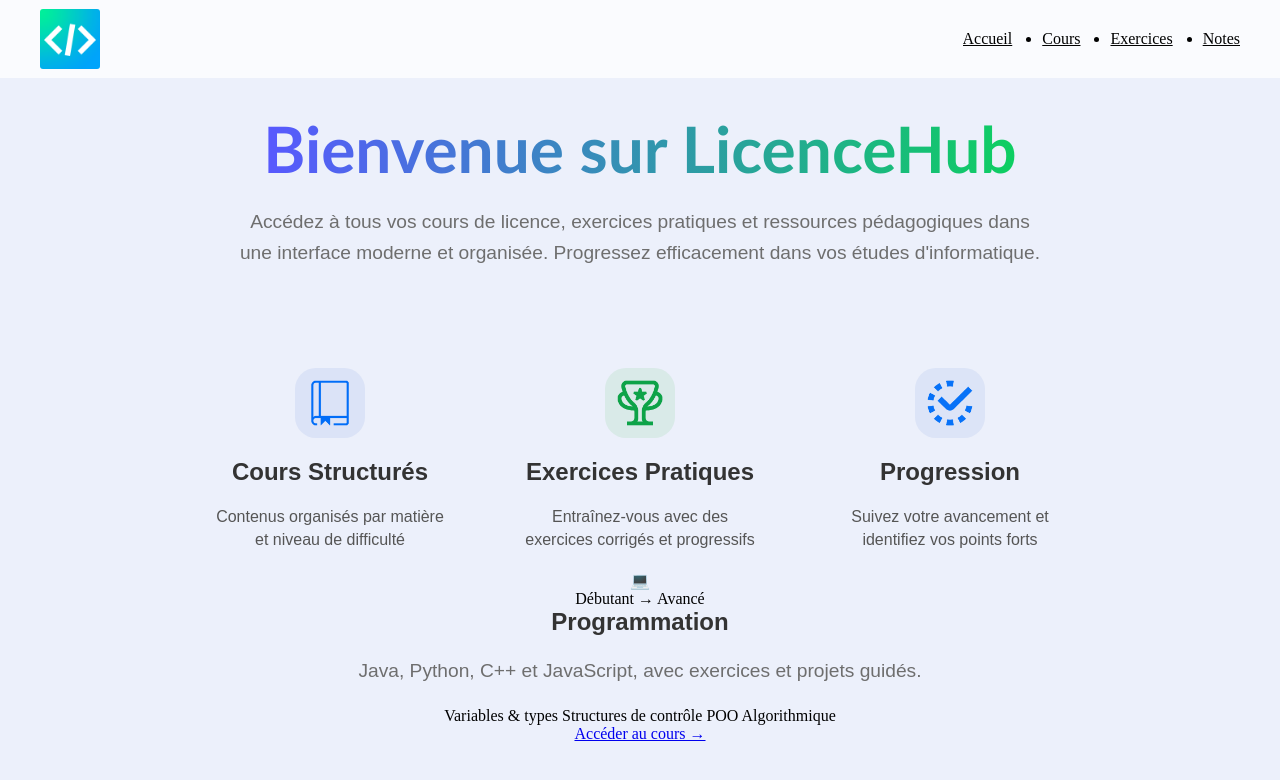
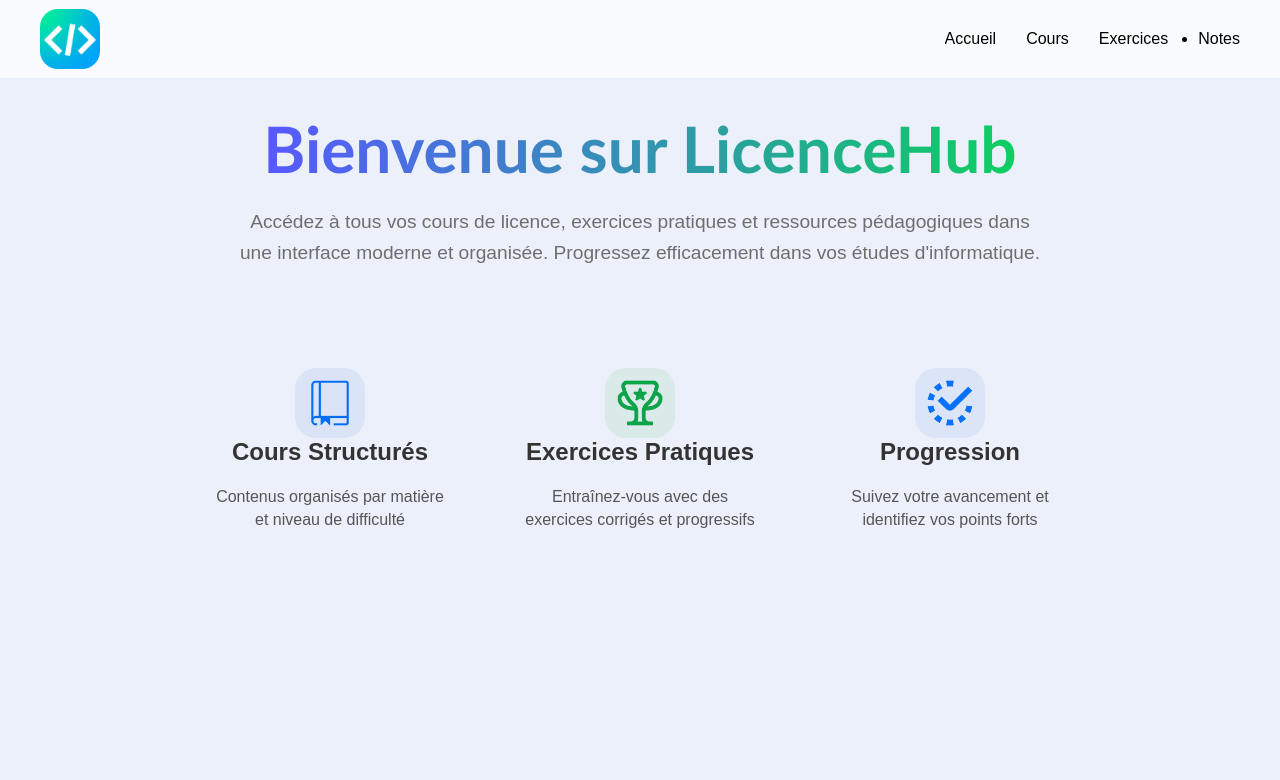
Before and after one commit to 1MarONE/LicenceHub, a plain HTML site: page index.html in a window 1280 px wide. Drawn offline with Linux system fonts and the light colour scheme.

Commit message:
css en vif

```diff
--- a/css/styles.css
+++ b/css/styles.css
@@ -1,43 +1,15 @@
-.degrade {
-    display: inline-block;
-    background: linear-gradient(to left, rgb(13, 207, 97), rgb(88, 88, 255));
-    background-clip: text;
-    -webkit-text-fill-color: transparent;
-    font-size: 4em;
-    font-family: 'calibri', sans-serif;
+body {
+    background-color: #ECF0FB;
+    text-align: center;
+    font-family: 'Arial', sans-serif;
 }
 
 h1 {
     margin-top: 0.5em;
 }
 
-body {
-    background-color: #ECF0FB;
-    text-align: center;
-}
-
-/* Styles pour la barre de navigation */
-
-nav {
-    background-color: #ffffffb9;
-    top: 0;
-    left: auto;
-    position: sticky;
-    display: flex;
-    align-items: center; /* centre verticalement */
-    justify-content: space-between; /* espace entre logo et liens */
-    padding: 0 40px; /* espace horizontal */
-}
-
-nav ul {
-    padding: 30px 0;
-    overflow: hidden;
-    display: flex;
-    gap: 30px;
-}
-
-nav ul li a {
-    color: black
+h2 {
+    color: #333;
 }
 
 p {
@@ -45,19 +17,65 @@ p {
     font-size: 1.2em;
     color: #6e6e6e;
     line-height: 1.6;
-    font-family: 'Arial', sans-serif;
     padding: 0 20px;
 }
 
-h2 {
-    color: #333;
-    font-family: 'Arial', sans-serif;
+/* ----------- Effet Dégradé sur le titre ----------- */
+.degrade {
+    display: inline-block;
+    background: linear-gradient(to left, rgb(13, 207, 97), rgb(88, 88, 255));
+    background-clip: text;
+    -webkit-text-fill-color: transparent;
+    font-size: 4em;
+    font-family: 'Calibri', sans-serif;
 }
 
+/* ----------- Barre de Navigation ----------- */
+nav {
+    background-color: #ffffffb9;
+    position: sticky;
+    top: 0;
+    left: auto;
+    display: flex;
+    align-items: center;
+    justify-content: space-between;
+    padding: 0 40px;
+}
+
+nav ul {
+    display: flex;
+    gap: 30px;
+    padding: 30px 0;
+    overflow: hidden;
+}
+
+nav ul li a {
+    color: black;
+    text-decoration: none;
+}
+
+/* Centrage des éléments du menu */
+.Menu-centre {
+    display: flex;
+    align-items: center;
+    justify-content: center;
+    text-align: center;
+}
+
+/* ----------- Logo ----------- */
+.logo img {
+    border-radius: 30%;
+    height: 60px;
+    width: 60px;
+    object-fit: cover;
+    display: block;
+}
+
+/* ----------- Sommaire ----------- */
 .sommaire {
     display: flex;
-    justify-content: center; /* centre les blocs */
-    gap: 60px;               /* espace fixe entre chaque bloc */
+    justify-content: center;
+    gap: 60px;
     margin-top: 100px;
 }
 
@@ -66,7 +84,7 @@ h2 {
     text-align: center;
     display: flex;
     flex-direction: column;
-    align-items: center; /* centre horizontalement le contenu */
+    align-items: center;
 }
 
 .bloc p {
@@ -76,15 +94,11 @@ h2 {
     padding: 0 10px;
 }
 
-.logo {
-    height: 60px;
-    display: flex;
-    align-items: center;
-    border-radius: 5%;
-}
-
+/* ----------- Icônes ----------- */
 .icone {
     height: 70px;
     margin-bottom: 20px;
     border-radius: 30%;
+    margin: 0 auto;
+    display: block;
 }
--- a/index.html
+++ b/index.html
@@ -7,21 +7,25 @@
     <link rel="stylesheet" href="css/reset.css">
     <link rel="stylesheet" href="css/styles.css">
 
+
+</head>
+<body>
     <nav class="bandeau">
         <a href="index.html" class="logo">
             <img src="images/logo.png" alt="Logo de LicenceHub" class="logo">
         </a>
         <ul>
-            <li><a href="index.html">Accueil</a></li>
-            <li><a href="cours.html">Cours</a></li>
-            <li><a href="contact.html">Exercices</a></li>
+            <li class="Menu-centre"><a href="index.html">Accueil</a></li>
+            <li class="Menu-centre"><a href="cours.html">Cours</a></li>
+            <li class="Menu-centre"><a href="contact.html">Exercices</a></li>
             <li><a href="services.html">Notes</a></li>
         </ul>
     </nav>
-</head>
-<body>
-    <h1 class="degrade">Bienvenue sur LicenceHub</h1>
-    <p>Accédez à tous vos cours de licence, exercices pratiques et ressources pédagogiques dans une interface moderne et organisée. Progressez efficacement dans vos études d'informatique.</p>
+
+    <header>
+        <h1 class="degrade">Bienvenue sur LicenceHub</h1>
+        <p>Accédez à tous vos cours de licence, exercices pratiques et ressources pédagogiques dans une interface moderne et organisée. Progressez efficacement dans vos études d'informatique.</p>
+    </header>
 
     <section class="sommaire">
 
@@ -45,21 +49,6 @@
 
     </section>
 
-          <article class="card col">
-        <div class="topline">
-          <div class="icon" aria-hidden="true">💻</div>
-          <span class="badge">Débutant → Avancé</span>
-        </div>
-        <h2 class="title">Programmation</h2>
-        <p class="desc">Java, Python, C++ et JavaScript, avec exercices et projets guidés.</p>
-        <div class="chips">
-          <span class="chip">Variables &amp; types</span>
-          <span class="chip">Structures de contrôle</span>
-          <span class="chip">POO</span>
-          <span class="chip">Algorithmique</span>
-        </div>
-        <a class="cta" href="#programmation">Accéder au cours →</a>
-      </article>
 
-</body>
+    </body>
 </html>
```
